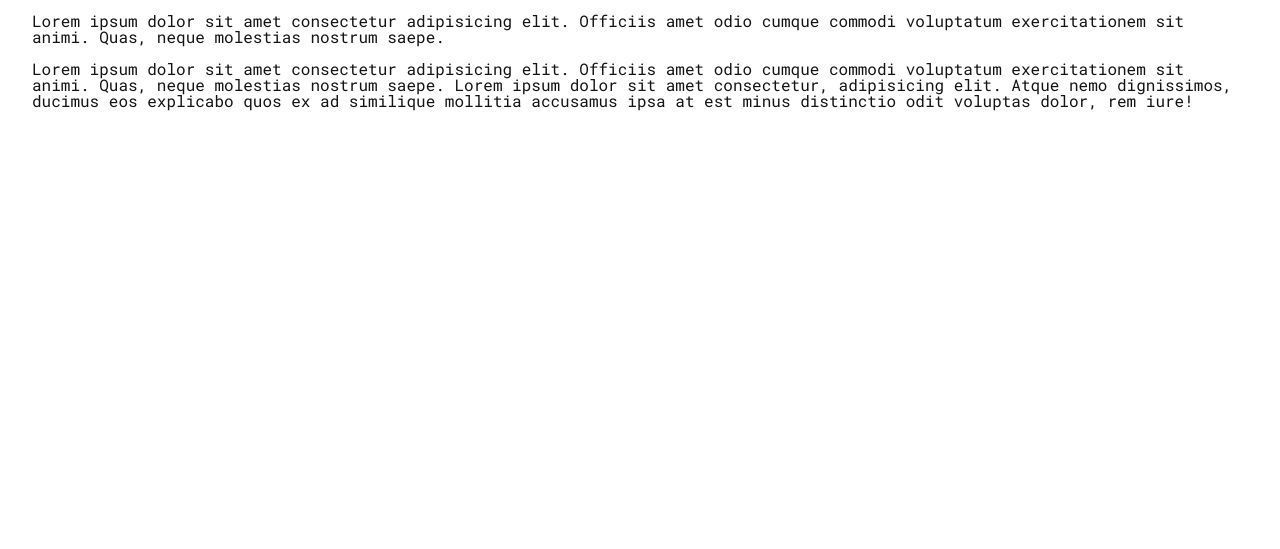
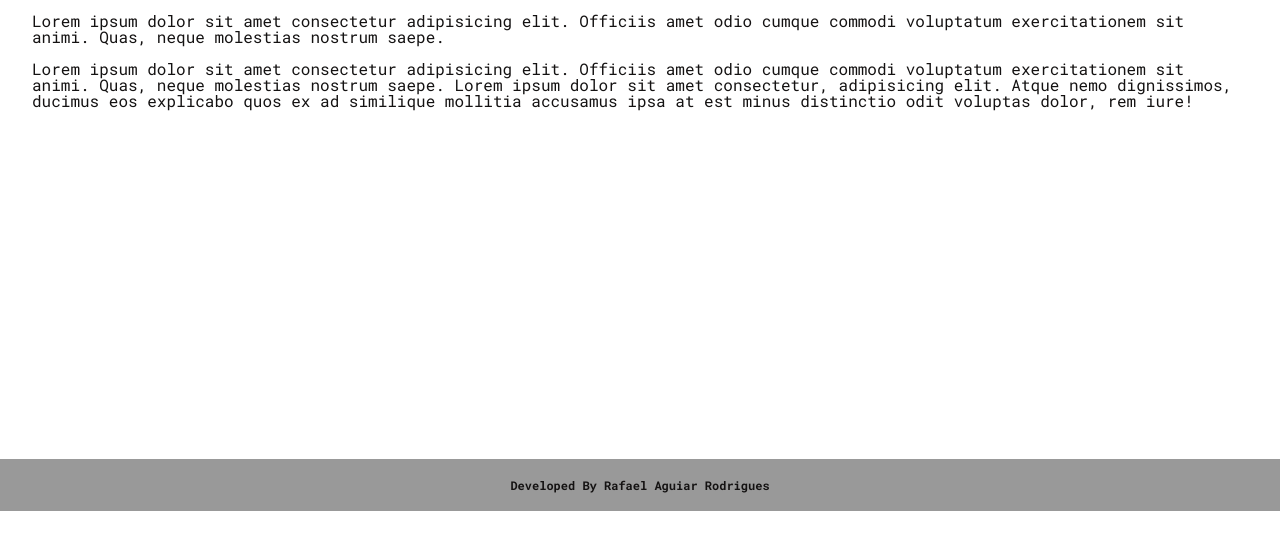
Before and after one commit to RafaelAguiarRodrigues/Site-com-tema-Escuro, a plain HTML site: page index.html in a window 1280 px wide. Shown: the part 199-748 px from the top of the page. Drawn offline with Linux system fonts and the light colour scheme.

Commit message:
adicionando o footer

```diff
--- /dev/null
+++ b/CSS/rodape.css
@@ -0,0 +1,9 @@
+.rodape__texto {
+    background-color: var(--cinza);
+    color: var(--preto);
+    margin-top: 350px;
+    font-size: 12px;
+    font-weight: bold;
+    padding: 20px;
+    text-align: center;
+}
--- a/CSS/style.css
+++ b/CSS/style.css
@@ -1,6 +1,7 @@
 @import url('https://fonts.googleapis.com/css2?family=Roboto+Mono:wght@300;400;700&display=swap');
 @import url("./cabecalho.css");
 @import url('./principal.css');
+@import url('./rodape.css');
 
 :root {
     --branco: #FFFFFF;
--- a/index.html
+++ b/index.html
@@ -66,8 +66,8 @@
                 similique mollitia accusamus ipsa at est minus distinctio odit voluptas dolor, rem iure!</p>
         </section>
     </main>
-    <footer>
-
+    <footer class="rodape">
+        <p class="rodape__texto">Developed By Rafael Aguiar Rodrigues</p>
     </footer>
     <script src="./JS/main.js"></script>
 </body>
```
